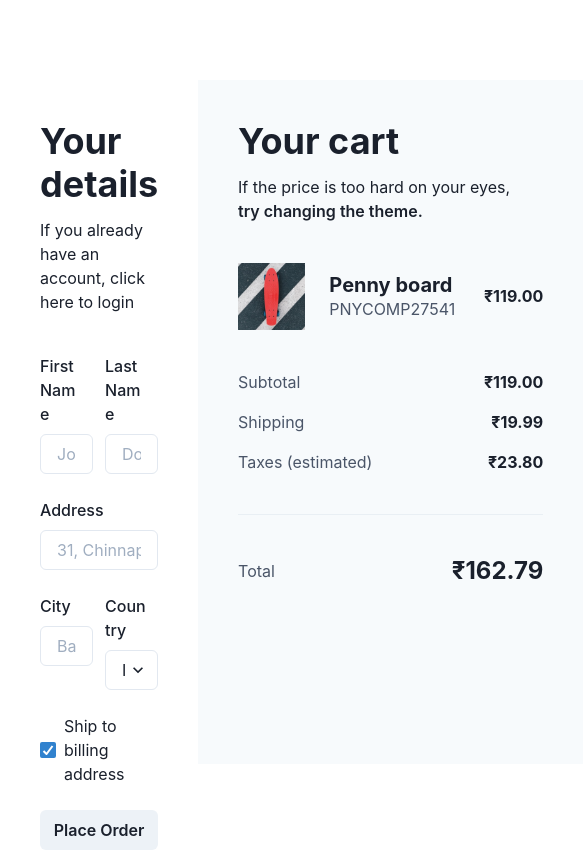
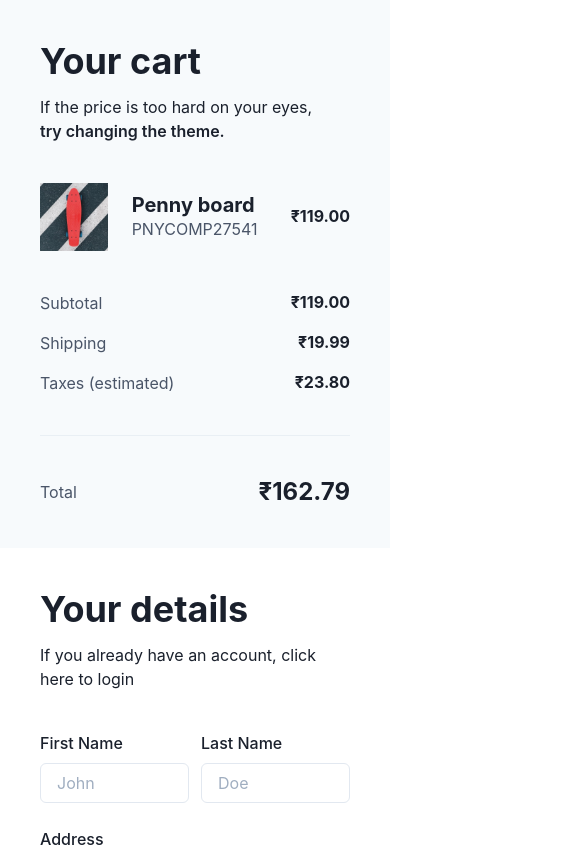
Before and after one commit to codecrook/next-chakra, a Next.js app: page / in a window 390 px wide. Shown: the top 850 px of the page, 583 px wide, since content can reach past the window. Built offline with nearby package versions, Linux system fonts and the light colour scheme.

Commit message:
MOD: change layout values for making main UI responsive

```diff
--- a/pages/index.tsx
+++ b/pages/index.tsx
@@ -1,8 +1,8 @@
 import type { NextPage } from 'next';
 import Head from 'next/head';
-import { Container, Flex, VStack } from '@chakra-ui/react';
+import { Container, Flex } from '@chakra-ui/react';
 import Details from '../src/sections/details';
-import Cart from '../src/sections/Cart';
+import Cart from '../src/sections/cart';
 
 
 const Home: NextPage = () => {
@@ -12,7 +12,11 @@
         <title>Next Chakra</title>
       </Head>
       <Container maxW={'container.xl'} p={0}>
-        <Flex h="100vh" py={20}>
+        <Flex
+          h={{ base: 'auto', md: '100vh' }}
+          py={[0, 10, 20]}
+          direction={{ base: 'column-reverse', md: 'row' }}
+        >
           <Details />
           <Cart />
         </Flex>
```
